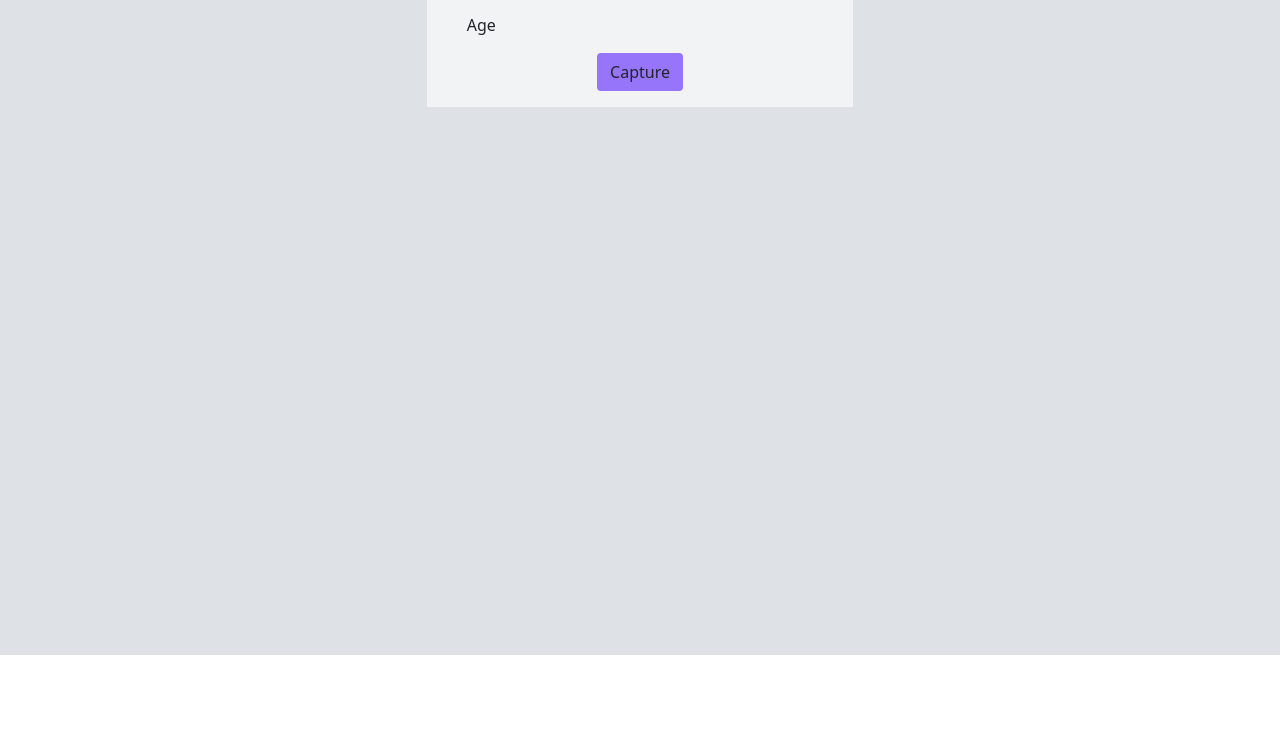
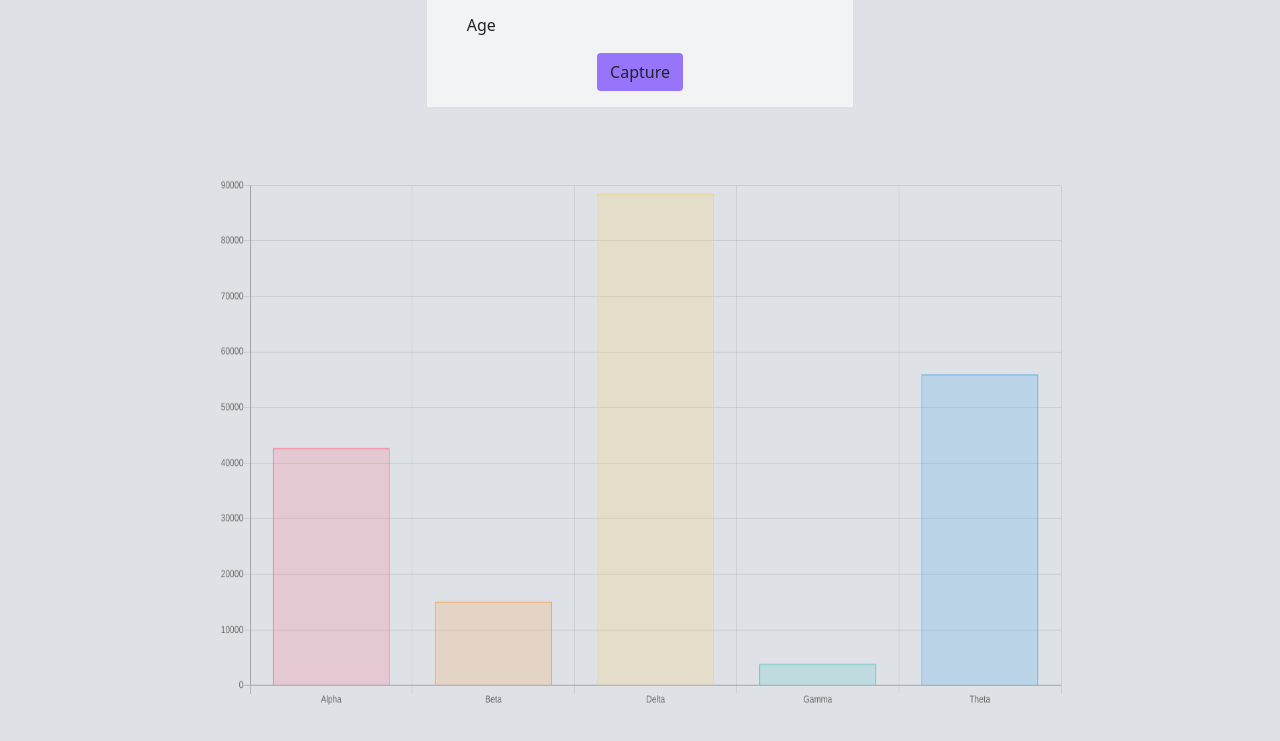
Before and after one commit to bonniesimon/dashboard-final-year-proj, a website built with Parcel: page src/index.html in a window 1280 px wide. Shown: the part 207-948 px from the top of the page. Before the commit the page ends 862 px from the top, so only its background shows below. Built offline with nearby package versions, Linux system fonts and the light colour scheme.

Commit message:
Add chart section

```diff
--- a/src/index.html
+++ b/src/index.html
@@ -38,13 +38,12 @@
 				<button class="btn bg-violet-4 mx-auto">Capture</button>
 			</div>
 		</section>
-		<section class="plot-section">
-
+		<section class="plot-section mt-4">
+			<canvas class="p-5 w-75 mx-auto" id="myChart"></canvas>
 		</section>
 	</main>
 
 
-	<!-- <canvas class="my-4 w-100" id="myChart" width="900" height="380"></canvas> -->
 
 	<!-- Icons -->
 	<script src="https://unpkg.com/feather-icons/dist/feather.min.js"></script>
```
